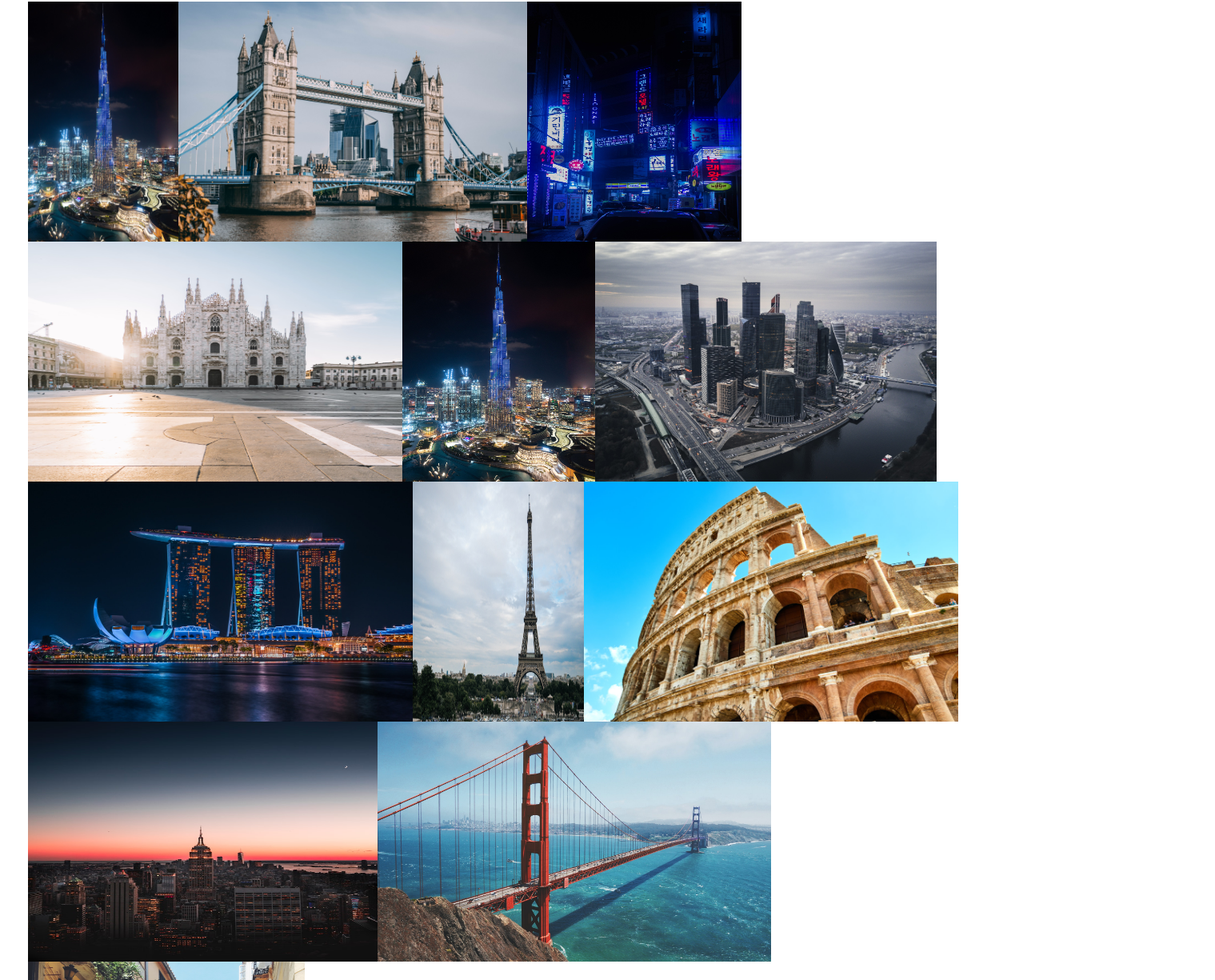
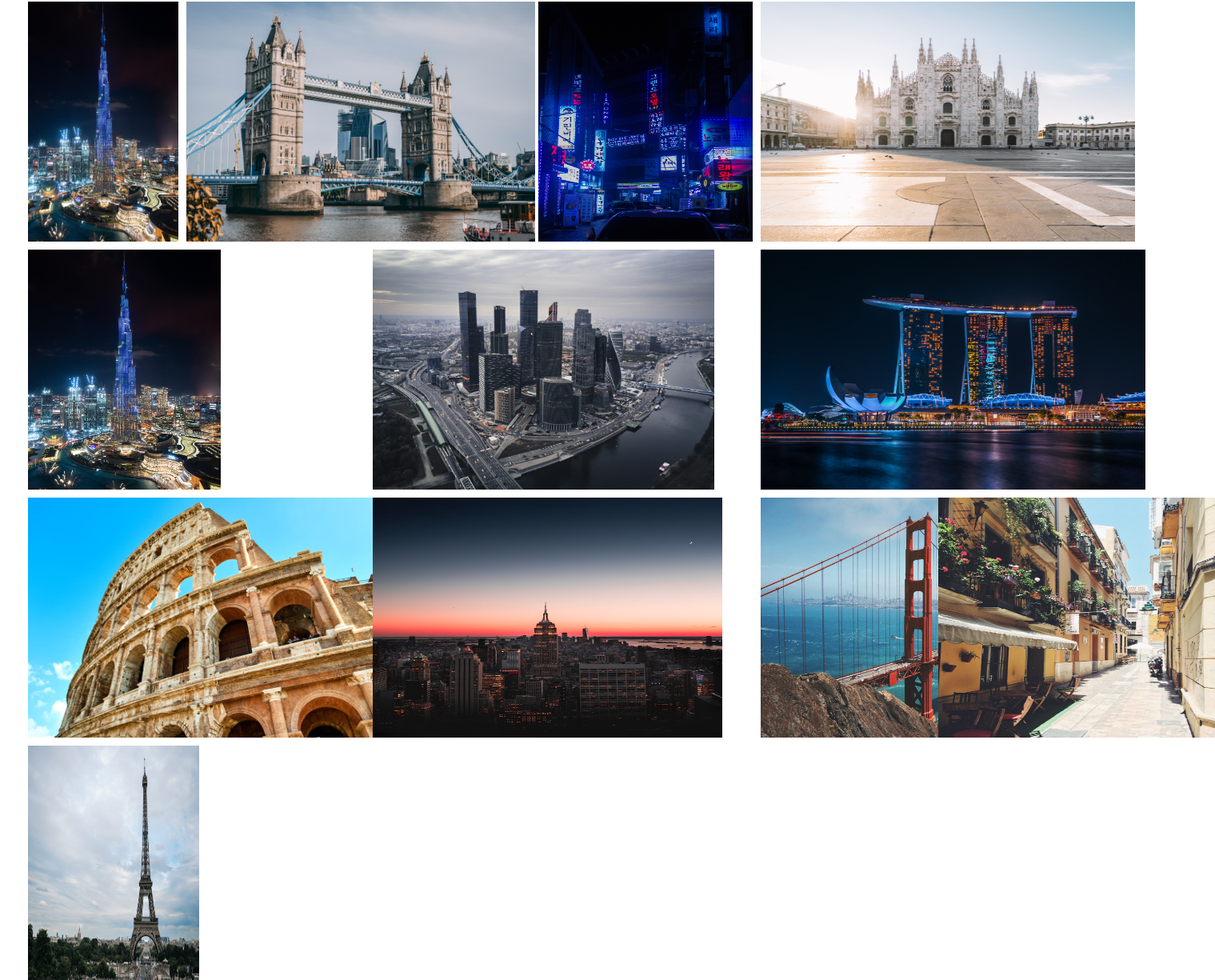
Before and after one commit to sevinch02/holidays, a React (Create React App) app: page / in a window 1280 px wide. Shown: the part 1223-2448 px from the top of the page at 80% size, 1519 px wide, since content can reach past the window. Built offline with nearby package versions, Linux system fonts and the light colour scheme.

Commit message:
save grid commit

```diff
--- a/src/Components/CountryGrid/CountryGrid.js
+++ b/src/Components/CountryGrid/CountryGrid.js
@@ -1,133 +1,141 @@
+
 import React from 'react';
 import css from './countrygrid.css'
-// import {Link} from 'react';
-import { Row, Col, Divider } from 'antd';
 import{Link} from 'react-router-dom'
 
-
-
 const CountryGrid = () => {
-    const DemoBox = props => <p className={`height-${props.value}`}>{props.children}</p>;
-
     return (
     <div className="container12">
-    {/* <div style={{backgroundImage : 'url(/img/largge-bg.jpg)', backgroundRepeat : 'no-repeat', backgroundPosition: 'center'  }}  > */}
-    <div ClassName="grid-container" >
-        <Link to="" className="slide-down four col" style={{width: 188 , height: 300}}>
-            <div class="box">
-            <span class="original">
-          <img ClassName="grid-item  " style={{width: 188 , height: 300}}
+    <div className="grid-container" >
+        <Link to="" className=" grid-item slide-down four col" style={{width: 188 , height: 300}}>
+            <div className="box">
+             <span className="original">
+                <img className=" " style={{width: 188 , height: 300}}
                  src="img/dubai.jpg" alt=""/>
                </span>
-          <div class="overlay">
-            <i class="fa fa-users fa-3x" aria-hidden="true">dssdffff</i>
+             <div className="overlay">
+              <i className="fa fa-users fa-3x" aria-hidden="true">111</i>
               </div>
            </div>
           </Link>
-<Link to=""className="slide-down four col" style={{width :436 , height: 300}} >
+       <Link to=""className=" grid-item slide-down four col" style={{width :436 , height: 300}} >
         <div className="box" >
         <span className="original" >
-      <img ClassName="grid-item" style={{width :436 , height: 300}}
+        <img className="" style={{width :436 , height: 300}}
          src="img/london.jpg"alt=""/>
         </span>
-        <div class="overlay">
-            <i class="fa fa-users fa-3x" aria-hidden="true">dssdffff</i>
+        <div className="overlay">
+            <i className="fa fa-users fa-3x" aria-hidden="true">dssdffff</i>
           </div>
         </div>
        </Link>
-       <Link to="" className="slide-down four col"  style={{width :268 ,height: 300}} >
+       <Link to="" className="grid-item slide-down four col"  style={{width :268 ,height: 300}} >
           <div className="box">
               <span className="original">
-             <img  ClassName="grid-item" style={{width :268 ,height: 300}}
-              src="img/korea.jpg"alt="foture"/>
+             <img  className="" style={{width :268 ,height: 300}}
+              src="img/korea.jpg"alt="korea"/>
          </span>
-         <div class="overlay">
-            <i class="fa fa-users fa-3x" aria-hidden="true">dssdffff</i>
+         <div className="overlay">
+            <i className="fa fa-users fa-3x" aria-hidden="true">dssdffff</i>
           </div>
          </div>
          </Link>
-         <Link to="" className="slide-down four col"  style={{ width: 468 , height: 300 }} >
+         <Link to="" className=" grid-item slide-down four col"  style={{ width: 468 , height: 300 }} >
          <div className="box">
              <span className="original" >
-             <img  ClassName="grid-item" style={{ width: 468 , height: 300 }} src="img/milano-middle.jpg"alt="foture"/>
+             <img  className="" style={{ width: 468 , height: 300 }} src="img/milano-middle.jpg"alt="roma"/>
              </span>
-             <div class="overlay">
-                 <i class="fa fa-users fa-3x" aria-hidden="true">dssdffff</i>
+             <div className="overlay">
+                 <i className="fa fa-users fa-3x" aria-hidden="true">dssdffff</i>
                </div>
          </div>
           </Link>
-          <Link to="" className="slide-down four col" style={{width:241, height:300}} >
+          <Link to="" className="grid-item slide-down four col grid-item" style={{width:241, height:300}} >
           <div className="box">
               <span className="original">
-              <img  ClassName="grid-item" style={{width:241, height:300}}
-              src="img/dubai.jpg"alt=""/>
+              <img  className="" style={{width:241, height:300}}
+              src="img/dubai.jpg"alt="dubi"/>
               </span>
 
-               <div class="overlay">
-                   <i class="fa fa-users fa-3x" aria-hidden="true">dssdffff</i>
+               <div className="overlay">
+                   <i className="fa fa-users fa-3x" aria-hidden="true">dssdffff</i>
                   </div>
           </div>
          </Link>
-        <img  ClassName="grid-item" style={{width: 427 , height: 300 }} src="img/moskva-large.jpg"alt="foture"/>
-         <img  ClassName="grid-item" style={{width: 481 , height: 300 }} src="img/singopur-large.jpg"alt="foture"/>
-      <img  ClassName="grid-item" style={{width:214, height:300}} src="img/parij.jpg"alt="foture"/>
-        <img  ClassName="grid-item" style={{width:468 , height:300}}  src="img/rim.jpg"alt="foture"/>
-        <img ClassName="grid-item" style={{width: 437, height:300}}  src="img/new-york-small.jpg"alt="foture"/>
-     <img  ClassName="grid-item" style={{width: 492, height:300}}  src="img/san-fransisko.jpg"alt="foture"/>
-      <img  ClassName="grid-item" style={{width:346 , height:300}}  src="img/ispaniya.jpg"alt="foture"/>
+         <Link to=""  className=" grid-item slide-down four col"  style={{width: 427 , height: 300 }} >
+             <div className="box">
+                 <span className="original">
+                 <img  className="" style={{width: 427 , height: 300 }} src="img/moskva-large.jpg"alt="russia"/>
+                 </span>
+                 <div className="overlay">
+                   <i className="fa fa-users fa-3x" aria-hidden="true">dssdffff</i>
                   </div>
-    <Link to="/catalog" > <button> cataloga otish </button> </Link>
+             </div>
+             </Link>
+       <Link to=""  className="grid-item slide-down four col"  style={{width: 481 , height: 300 }}>
+       <div className="box">
+           <span className="original">
+           <img  className="grid-item" style={{width: 481 , height: 300 }} src="img/singopur-large.jpg"alt="singapure"/>
+           </span>
+           <div className="overlay">
+                   <i className="fa fa-users fa-3x" aria-hidden="true">dssdffff</i>
+            </div>
+       </div>
 
-
-
-
-
-
-
-
-
-
-
-
-
-
-
-          {/* <Divider orientation="left">Align Middle</Divider> */}
-    {/* <Row justify="space-around" align="middle">
-      <Col span={4}>
-        <DemoBox value={100}>   <img className=" country-grid__img" src="img/istanbul.jpg" alt=""  /> </DemoBox>
-      </Col>
-      <Col span={4}>
-        <DemoBox value={50}>   <img  className=" country-grid__img" src="img/rim.jpg" alt=""  /> </DemoBox>
-      </Col>
-      <Col span={4}>
-        <DemoBox value={120}>   <img className="country-grid__img" src="img/london.jpg" alt=""  /> </DemoBox>
-      </Col>
-      <Col span={4}>
-        <DemoBox value={80}><img className="country-grid__img" src="img/dubai.jpg"  alt="duabi"/></DemoBox>
-      </Col>
-    </Row>
-
-
-    {/* <Divider orientation="left">Align Bottom</Divider> */}
-    {/* <Row justify="space-between" align="bottom">
-      <Col span={4}>
-        <DemoBox value={100}><img className=" country-grid__img" src="img/moskva-large.jpg"  alt=""/></DemoBox>
-      </Col>
-      <Col span={4}>
-        <DemoBox value={50}><img className=" country-grid__img" src="img/milano-middle.jpg"  alt="roma"/></DemoBox>
-      </Col>
-      <Col span={4}>
-        <DemoBox value={120}> <img className="country-grid__img" src="img/korea.jpg" alt="korea"  />  </DemoBox>
-      </Col>
-      <Col span={4}>
-        <DemoBox value={80}><img className=" country-grid__img" src="img/singopur-large.jpg" alt="singapore"/></DemoBox>
-      </Col>
-    </Row> */}
+       </Link>
+       <Link to=""  className="grid-item slide-down four col"   style={{width:214, height:300}}>
+        <div className="box">
+            <span className="original">
+            <img  className="" style={{width:214, height:300}} src="img/parij.jpg"alt="parij"/>
+            </span>
+            <div className="overlay">
+                   <i className="fa fa-users fa-3x" aria-hidden="true">dssdffff</i>
                   </div>
-    // </div>
-
-
+        </div>
+         </Link>
+    <Link to=""  className="grid-item slide-down four col"  style={{width:468 , height:300}}>
+    <div className="box">
+    <span className="original">
+    <img  className="" style={{width:468 , height:300}}  src="img/rim.jpg"alt="roma"/>
+    </span>
+    <div className="overlay">
+                   <i className="fa fa-users fa-3x" aria-hidden="true">dssdffff</i>
+                  </div>
+    </div>
+     </Link>
+       <Link to=""  className=" grid-item slide-down four col"  style={{width: 437, height:300}} >
+        <div className="box">
+            <span className="original">
+           <img className="" style={{width: 437, height:300}}  src="img/new-york-small.jpg"alt="america"/>
+        </span>
+        <div className="overlay">
+                   <i className="fa fa-users fa-3x" aria-hidden="true">dssdffff</i>
+                  </div>
+        </div>
+        </Link>
+        <Link to=""  className=" grid-item slide-down four col"  style={{width: 492, height:300}} >
+        <div className="box">
+            <span className="original">
+            <img  className="" style={{width: 492, height:300}}  src="img/san-fransisko.jpg"alt="america"/>
+            </span>
+            <div className="overlay">
+                   <i className="fa fa-users fa-3x" aria-hidden="true">dssdffff</i>
+                  </div>
+        </div>
+        </Link>
+    <Link to=""  className="grid-item slide-down four col"  style={{width:346 , height:300}}>
+    <div className="box">
+        <span className="original">
+      <img  className="" style={{width:346 , height:300}}  src="img/ispaniya.jpg"alt="ispania"/>
+     </span>
+     <div className="overlay">
+          <i className="fa fa-users fa-3x" aria-hidden="true">dssdffff</i>
+     </div>
+      </div>
+      </Link>
+    </div>
+    <Link to="/catalog" > <button type="button"> cataloga otish </button> </Link>
+    </div>
     );
 };
 export default CountryGrid;
--- a/src/Components/CountryGrid/countrygrid.css
+++ b/src/Components/CountryGrid/countrygrid.css
@@ -28,7 +28,7 @@
 }
 .grid-item:nth-child(5){
     grid-row: 2 / 3;
-    grid-column: 1 / 3 ;
+    grid-column: 1 / 3;
 }
 .grid-item:nth-child(6){
     grid-row: 2 / 3;
@@ -36,23 +36,23 @@
 }
 .grid-item:nth-child(7){
     grid-row: 2 / 3;
-    grid-column: 5 / 6 ;
+    grid-column: 5 / 7 ;
 }
 .grid-item:nth-child(8){
-    grid-row: 2 / 3;
-    grid-column: 6 / 7 ;
+    grid-row: 4 / 5;
+    grid-column: 1 / 3 ;
 }
 .grid-item:nth-child(9){
     grid-row: 3/ 4;
-    grid-column: 1 / 2 ;
+    grid-column: 1 / 3 ;
 }
 .grid-item:nth-child(10){
     grid-row: 3 / 4;
-    grid-column: 2 / 4 ;
+    grid-column: 3 / 5 ;
 }
 .grid-item:nth-child(11){
     grid-row: 3 / 4;
-    grid-column: 4 / 6 ;
+    grid-column: 5 / 6 ;
 }
 .grid-item:nth-child(12){
     grid-row:3 / 4;
--- a/src/Components/Footer/Footer.js
+++ b/src/Components/Footer/Footer.js
@@ -1,6 +1,4 @@
-
 import React from 'react'
-
 function date() {
     let today = new Date();
     let date = today.getFullYear()+'-'+(today.getMonth()+1)+'-'+today.getDate();
@@ -12,7 +10,7 @@ const Footer = () => {
 
 
   return (
-    <div>
+    <div className="footer">
       <h2>This is footer page</h2>
       <div className="row">
         <h3>FIESTA</h3>
--- a/src/pages/Home.js
+++ b/src/pages/Home.js
@@ -9,6 +9,7 @@ import Footer from "../Components/Footer/Footer";
 
 const Home=()=>{
     return (
+
         <div>
         <section className='first-section'>
            <Slider/>
@@ -16,10 +17,13 @@ const Home=()=>{
         </section>
 
         <CountryGrid/>
-        <Footer/>
+        <div>
+         <Footer/>
+         </div>
        </div>
 
-    )
-}
 
-export default Home
+    );
+};
+
+export default Home;
```
Lines whose indentation alone changed are shown as unchanged.
